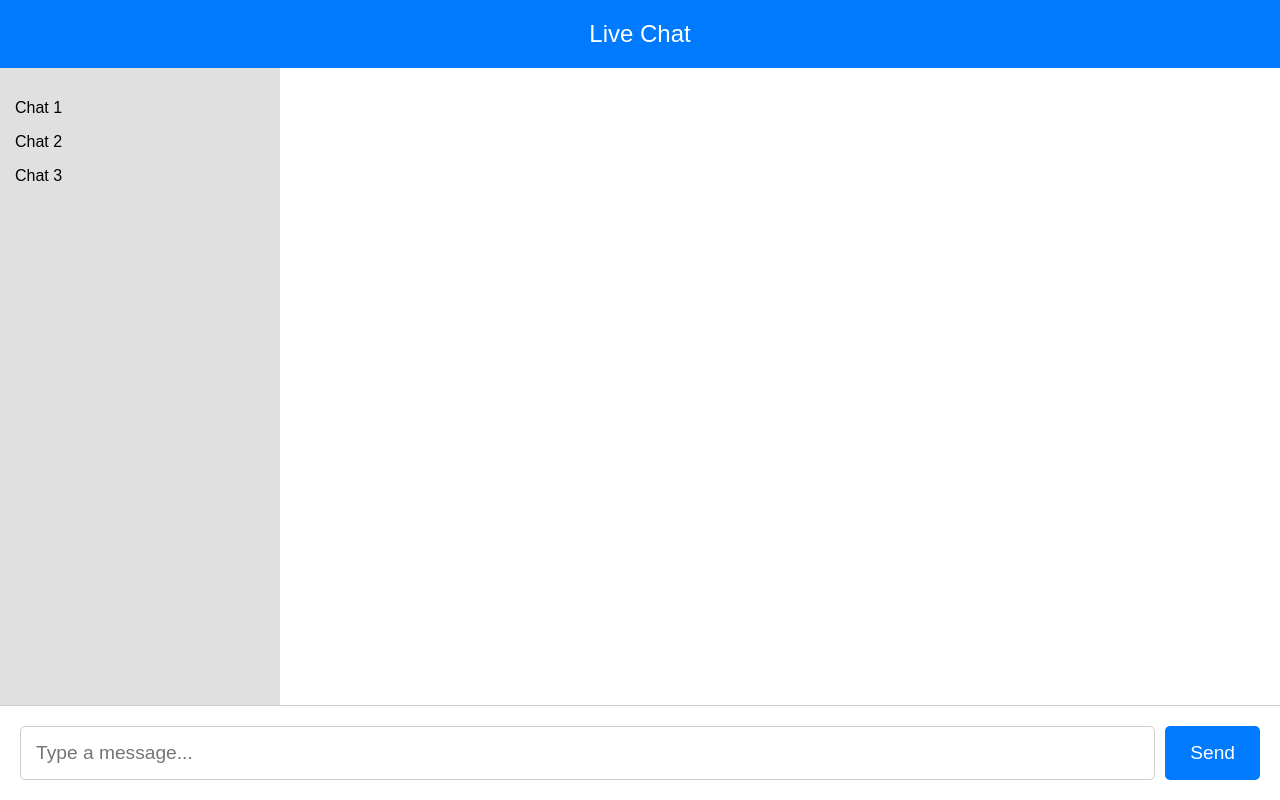
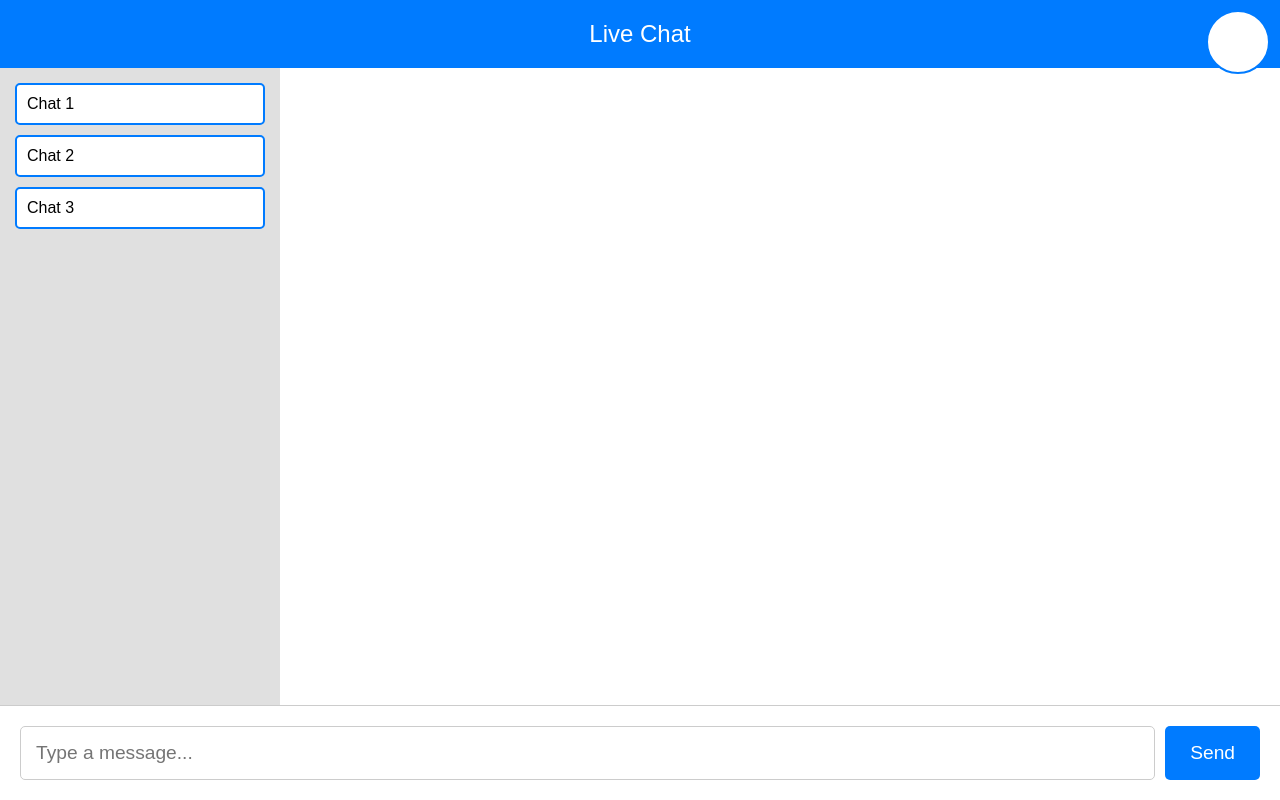
Before and after one commit to mohammadeltawil0/iscj-hackathon-chatapp, a plain HTML site: page liveChat2.html in a window 1280 px wide. Drawn offline with Linux system fonts and the light colour scheme.

Commit message:
Updated HTML livechat file

```diff
--- a/liveChat2.html
+++ b/liveChat2.html
@@ -20,6 +20,7 @@
             background: white;
             display: flex;
             flex-direction: column;
+            position: relative;
         }
         .chat-header {
             background: #007bff;
@@ -27,6 +28,20 @@
             padding: 20px;
             text-align: center;
             font-size: 1.5em;
+            position: relative;
+        }
+        .profile {
+            position: absolute;
+            top: 10px;
+            right: 10px;
+            background: white;
+            padding: 10px;
+            border-radius: 50%;
+            width: 40px;
+            height: 40px;
+            text-align: center;
+            font-weight: bold;
+            border: 2px solid #007bff;
         }
         .chat-content {
             display: flex;
@@ -39,6 +54,17 @@
             background: #e0e0e0;
             overflow-y: auto;
             padding: 15px;
+        }
+        .chat-room {
+            padding: 10px;
+            margin-bottom: 10px;
+            border: 2px solid #007bff;
+            border-radius: 5px;
+            background: #ffffff;
+            cursor: pointer;
+        }
+        .chat-room:hover {
+            background: #d0e8ff;
         }
         .chat-box {
             flex: 1;
@@ -94,12 +120,14 @@
 </head>
 <body>
     <div class="chat-container">
-        <div class="chat-header">Live Chat</div>
+        <div class="chat-header">Live Chat
+            <div class="profile" id="profile">U</div>
+        </div>
         <div class="chat-content">
             <div class="chat-list" id="chat-list">
-                <p>Chat 1</p>
-                <p>Chat 2</p>
-                <p>Chat 3</p>
+                <div class="chat-room">Chat 1</div>
+                <div class="chat-room">Chat 2</div>
+                <div class="chat-room">Chat 3</div>
             </div>
             <div class="chat-box" id="chat-box"></div>
         </div>
@@ -110,6 +138,11 @@
     </div>
 
     <script>
+        // Retrieve the username from the URL query parameter
+        const urlParams = new URLSearchParams(window.location.search);
+        const username = urlParams.get('username');
+        document.getElementById("profile").textContent = username.charAt(0).toUpperCase();
+
         function sendMessage() {
             const input = document.getElementById("message-input");
             const message = input.value.trim();
```
